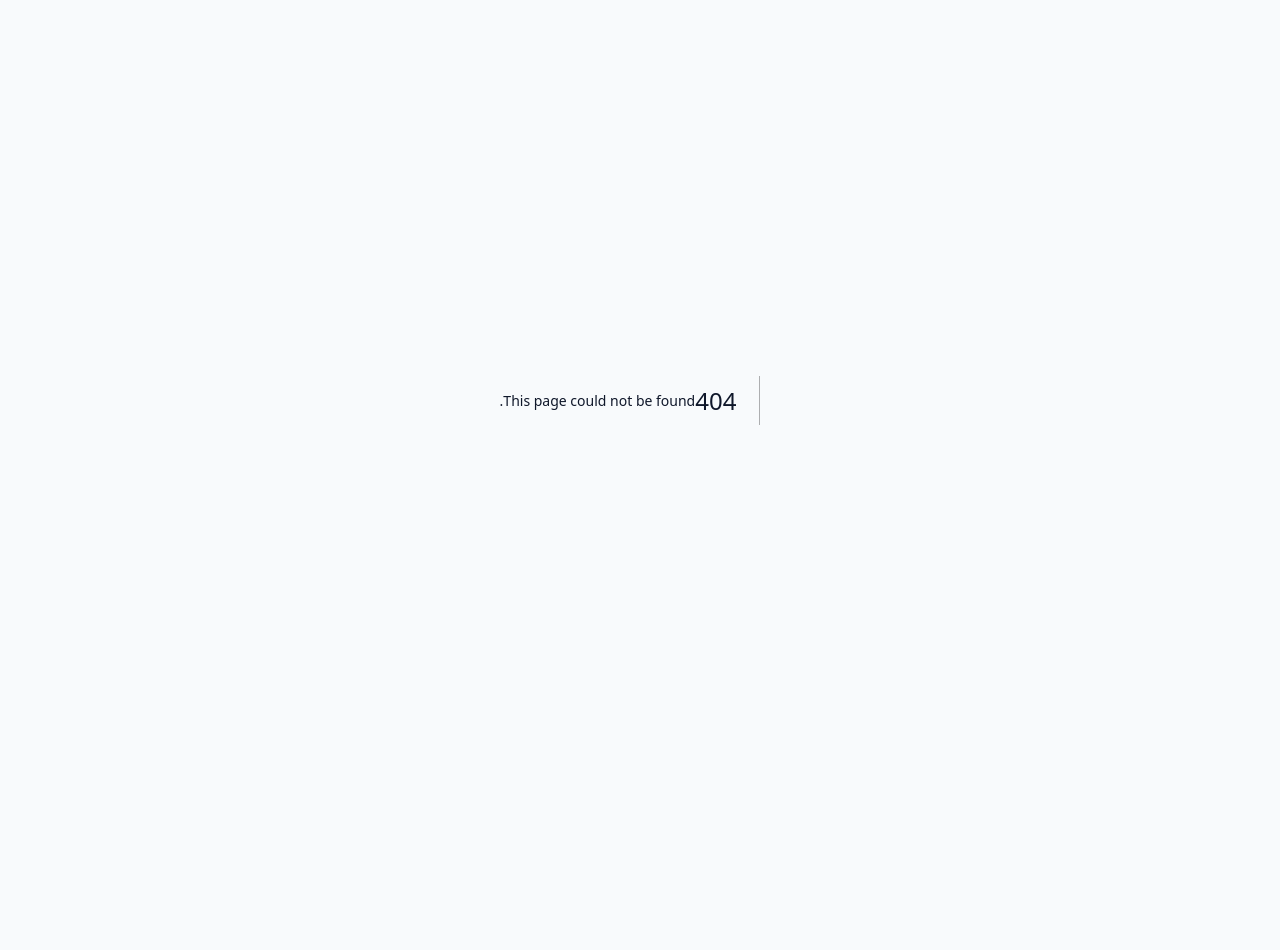
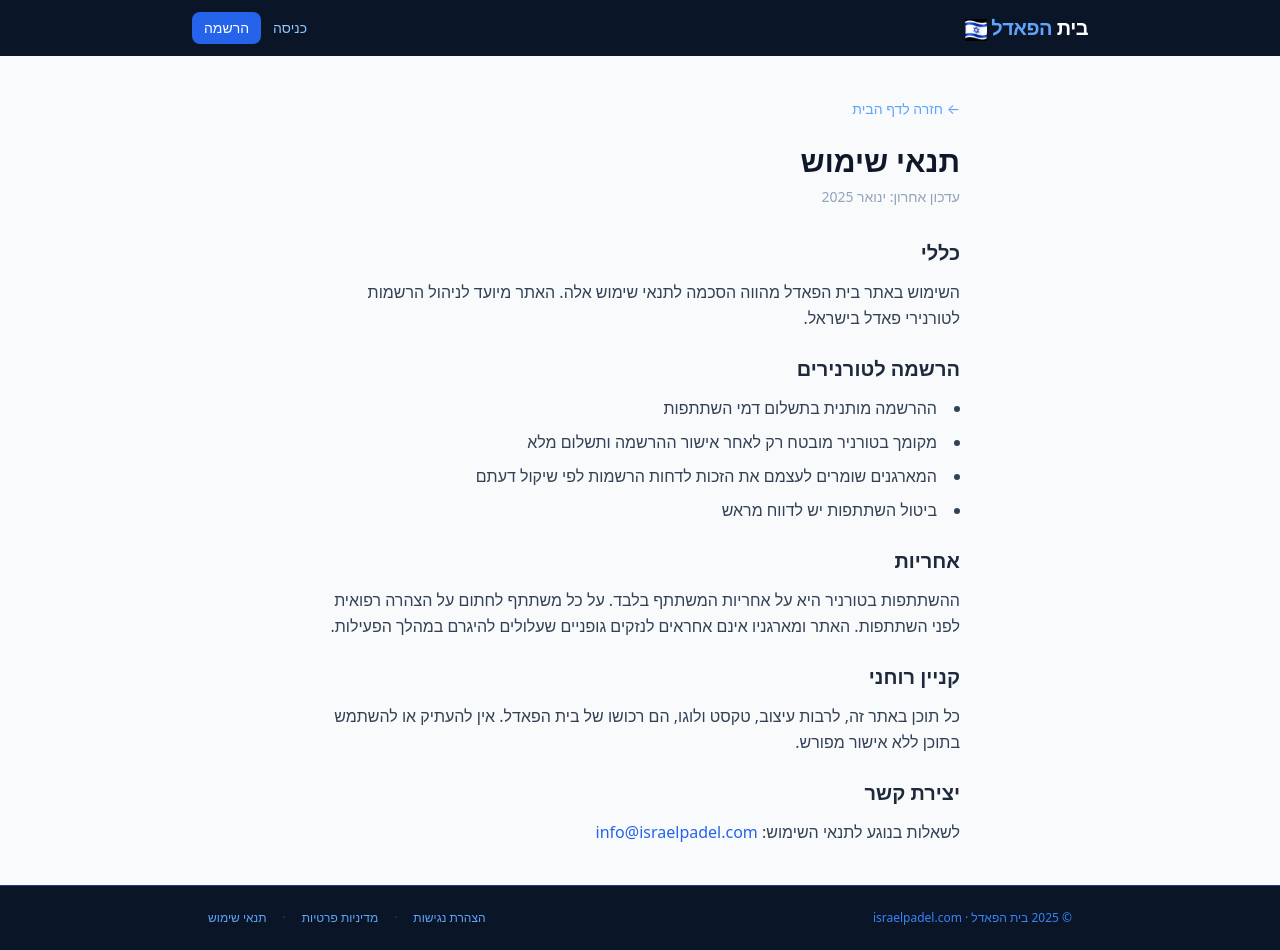
Before and after one commit to liran2706-blip/Beit-HaPadel, a Next.js app: page /terms in a window 1280 px wide. Before the commit this address had no page. Before the commit the page ends 800 px from the top, so only its background shows below. Built offline with nearby package versions, Linux system fonts and the light colour scheme; no server answers.

Commit message:
Add footer with accessibility, privacy and terms pages

```diff
--- /dev/null
+++ b/app/accessibility/page.tsx
@@ -0,0 +1,43 @@
+import Link from 'next/link';
+import Navbar from '@/components/Navbar';
+
+export default function AccessibilityPage() {
+  return (
+    <>
+      <Navbar />
+      <main className="max-w-2xl mx-auto px-4 py-10" dir="rtl">
+        <Link href="/" className="text-blue-400 hover:text-blue-600 text-sm mb-6 inline-block">← חזרה לדף הבית</Link>
+        <h1 className="text-3xl font-black text-slate-900 mb-2">הצהרת נגישות</h1>
+        <p className="text-slate-400 text-sm mb-8">עדכון אחרון: ינואר 2025</p>
+
+        <div className="prose prose-slate max-w-none space-y-6 text-slate-700 leading-relaxed">
+          <section>
+            <h2 className="text-xl font-bold text-slate-800 mb-3">מחויבות לנגישות</h2>
+            <p>בית הפאדל מחויב להנגיש את שירותיו לכלל המשתמשים, לרבות אנשים עם מוגבלויות. אנו פועלים להתאים את האתר לדרישות תקנות שוויון זכויות לאנשים עם מוגבלות (התאמות נגישות לשירות), התשע"ג–2013.</p>
+          </section>
+
+          <section>
+            <h2 className="text-xl font-bold text-slate-800 mb-3">רמת הנגישות</h2>
+            <p>אנו שואפים לעמוד בדרישות תקן WCAG 2.1 ברמה AA. האתר תומך בשימוש בקוראי מסך, ניווט במקלדת, וניגודיות צבעים מתאימה.</p>
+          </section>
+
+          <section>
+            <h2 className="text-xl font-bold text-slate-800 mb-3">התאמות שבוצעו</h2>
+            <ul className="list-disc list-inside space-y-2">
+              <li>תמיכה בניווט באמצעות מקלדת בלבד</li>
+              <li>תגיות alt לתמונות</li>
+              <li>ניגודיות צבעים עומדת בתקן</li>
+              <li>גודל טקסט ניתן לשינוי</li>
+              <li>כפתורים ולינקים עם תיאור ברור</li>
+            </ul>
+          </section>
+
+          <section>
+            <h2 className="text-xl font-bold text-slate-800 mb-3">פנייה בנושא נגישות</h2>
+            <p>אם נתקלת בבעיית נגישות באתר, נשמח לשמוע ולתקן. ניתן לפנות אלינו בדוא"ל: <a href="mailto:info@israelpadel.com" className="text-blue-600 hover:underline">info@israelpadel.com</a></p>
+          </section>
+        </div>
+      </main>
+    </>
+  );
+}
--- a/app/layout.tsx
+++ b/app/layout.tsx
@@ -1,5 +1,6 @@
 import type { Metadata } from 'next';
 import './globals.css';
+import Footer from '@/components/Footer';
 
 export const metadata: Metadata = {
   title: 'בית הפאדל',
@@ -9,8 +10,11 @@
 export default function RootLayout({ children }: { children: React.ReactNode }) {
   return (
     <html lang="he" dir="rtl">
-      <body className="bg-slate-50 text-slate-900 min-h-screen" suppressHydrationWarning>
-        {children}
+      <body className="bg-slate-50 text-slate-900 min-h-screen flex flex-col" suppressHydrationWarning>
+        <div className="flex-1">
+          {children}
+        </div>
+        <Footer />
       </body>
     </html>
   );
--- /dev/null
+++ b/app/privacy/page.tsx
@@ -0,0 +1,46 @@
+import Link from 'next/link';
+import Navbar from '@/components/Navbar';
+
+export default function PrivacyPage() {
+  return (
+    <>
+      <Navbar />
+      <main className="max-w-2xl mx-auto px-4 py-10" dir="rtl">
+        <Link href="/" className="text-blue-400 hover:text-blue-600 text-sm mb-6 inline-block">← חזרה לדף הבית</Link>
+        <h1 className="text-3xl font-black text-slate-900 mb-2">מדיניות פרטיות</h1>
+        <p className="text-slate-400 text-sm mb-8">עדכון אחרון: ינואר 2025</p>
+
+        <div className="space-y-6 text-slate-700 leading-relaxed">
+          <section>
+            <h2 className="text-xl font-bold text-slate-800 mb-3">מידע שאנו אוספים</h2>
+            <p>בעת ההרשמה לאתר אנו אוספים: שם מלא, כתובת דוא"ל, מספר טלפון ורמת משחק. מידע זה משמש אך ורק לצורך ניהול ההשתתפות בטורנירים.</p>
+          </section>
+
+          <section>
+            <h2 className="text-xl font-bold text-slate-800 mb-3">שימוש במידע</h2>
+            <ul className="list-disc list-inside space-y-2">
+              <li>ניהול הרשמות לטורנירים</li>
+              <li>שליחת עדכונים ואישורים בדוא"ל</li>
+              <li>יצירת קשר בנוגע לטורנירים</li>
+            </ul>
+          </section>
+
+          <section>
+            <h2 className="text-xl font-bold text-slate-800 mb-3">שמירת מידע</h2>
+            <p>המידע שלך מאוחסן בשרתים מאובטחים. אנו לא מוכרים או מעבירים את פרטיך לצדדים שלישיים ללא הסכמתך, למעט כנדרש על פי חוק.</p>
+          </section>
+
+          <section>
+            <h2 className="text-xl font-bold text-slate-800 mb-3">עוגיות (Cookies)</h2>
+            <p>האתר משתמש בעוגיות לצורך שמירת מצב התחברות ושיפור חוויית המשתמש. ניתן לבטל עוגיות בהגדרות הדפדפן.</p>
+          </section>
+
+          <section>
+            <h2 className="text-xl font-bold text-slate-800 mb-3">זכויותיך</h2>
+            <p>הנך זכאי לעיין במידע השמור עליך, לתקנו או למחקו. לבקשות פנה אלינו: <a href="mailto:info@israelpadel.com" className="text-blue-600 hover:underline">info@israelpadel.com</a></p>
+          </section>
+        </div>
+      </main>
+    </>
+  );
+}
--- /dev/null
+++ b/app/terms/page.tsx
@@ -0,0 +1,47 @@
+import Link from 'next/link';
+import Navbar from '@/components/Navbar';
+
+export default function TermsPage() {
+  return (
+    <>
+      <Navbar />
+      <main className="max-w-2xl mx-auto px-4 py-10" dir="rtl">
+        <Link href="/" className="text-blue-400 hover:text-blue-600 text-sm mb-6 inline-block">← חזרה לדף הבית</Link>
+        <h1 className="text-3xl font-black text-slate-900 mb-2">תנאי שימוש</h1>
+        <p className="text-slate-400 text-sm mb-8">עדכון אחרון: ינואר 2025</p>
+
+        <div className="space-y-6 text-slate-700 leading-relaxed">
+          <section>
+            <h2 className="text-xl font-bold text-slate-800 mb-3">כללי</h2>
+            <p>השימוש באתר בית הפאדל מהווה הסכמה לתנאי שימוש אלה. האתר מיועד לניהול הרשמות לטורנירי פאדל בישראל.</p>
+          </section>
+
+          <section>
+            <h2 className="text-xl font-bold text-slate-800 mb-3">הרשמה לטורנירים</h2>
+            <ul className="list-disc list-inside space-y-2">
+              <li>ההרשמה מותנית בתשלום דמי השתתפות</li>
+              <li>מקומך בטורניר מובטח רק לאחר אישור ההרשמה ותשלום מלא</li>
+              <li>המארגנים שומרים לעצמם את הזכות לדחות הרשמות לפי שיקול דעתם</li>
+              <li>ביטול השתתפות יש לדווח מראש</li>
+            </ul>
+          </section>
+
+          <section>
+            <h2 className="text-xl font-bold text-slate-800 mb-3">אחריות</h2>
+            <p>ההשתתפות בטורניר היא על אחריות המשתתף בלבד. על כל משתתף לחתום על הצהרה רפואית לפני השתתפות. האתר ומארגניו אינם אחראים לנזקים גופניים שעלולים להיגרם במהלך הפעילות.</p>
+          </section>
+
+          <section>
+            <h2 className="text-xl font-bold text-slate-800 mb-3">קניין רוחני</h2>
+            <p>כל תוכן באתר זה, לרבות עיצוב, טקסט ולוגו, הם רכושו של בית הפאדל. אין להעתיק או להשתמש בתוכן ללא אישור מפורש.</p>
+          </section>
+
+          <section>
+            <h2 className="text-xl font-bold text-slate-800 mb-3">יצירת קשר</h2>
+            <p>לשאלות בנוגע לתנאי השימוש: <a href="mailto:info@israelpadel.com" className="text-blue-600 hover:underline">info@israelpadel.com</a></p>
+          </section>
+        </div>
+      </main>
+    </>
+  );
+}
--- /dev/null
+++ b/components/Footer.tsx
@@ -0,0 +1,23 @@
+'use client';
+
+import Link from 'next/link';
+import { useState } from 'react';
+
+export default function Footer() {
+  return (
+    <footer className="bg-[#0a1628] border-t border-blue-900 mt-auto" dir="rtl">
+      <div className="max-w-4xl mx-auto px-4 py-6">
+        <div className="flex flex-col sm:flex-row items-center justify-between gap-4">
+          <p className="text-blue-500 text-xs">© 2025 בית הפאדל · israelpadel.com</p>
+          <div className="flex items-center gap-4 text-xs">
+            <Link href="/accessibility" className="text-blue-400 hover:text-white transition-colors">הצהרת נגישות</Link>
+            <span className="text-blue-800">·</span>
+            <Link href="/privacy" className="text-blue-400 hover:text-white transition-colors">מדיניות פרטיות</Link>
+            <span className="text-blue-800">·</span>
+            <Link href="/terms" className="text-blue-400 hover:text-white transition-colors">תנאי שימוש</Link>
+          </div>
+        </div>
+      </div>
+    </footer>
+  );
+}
```
